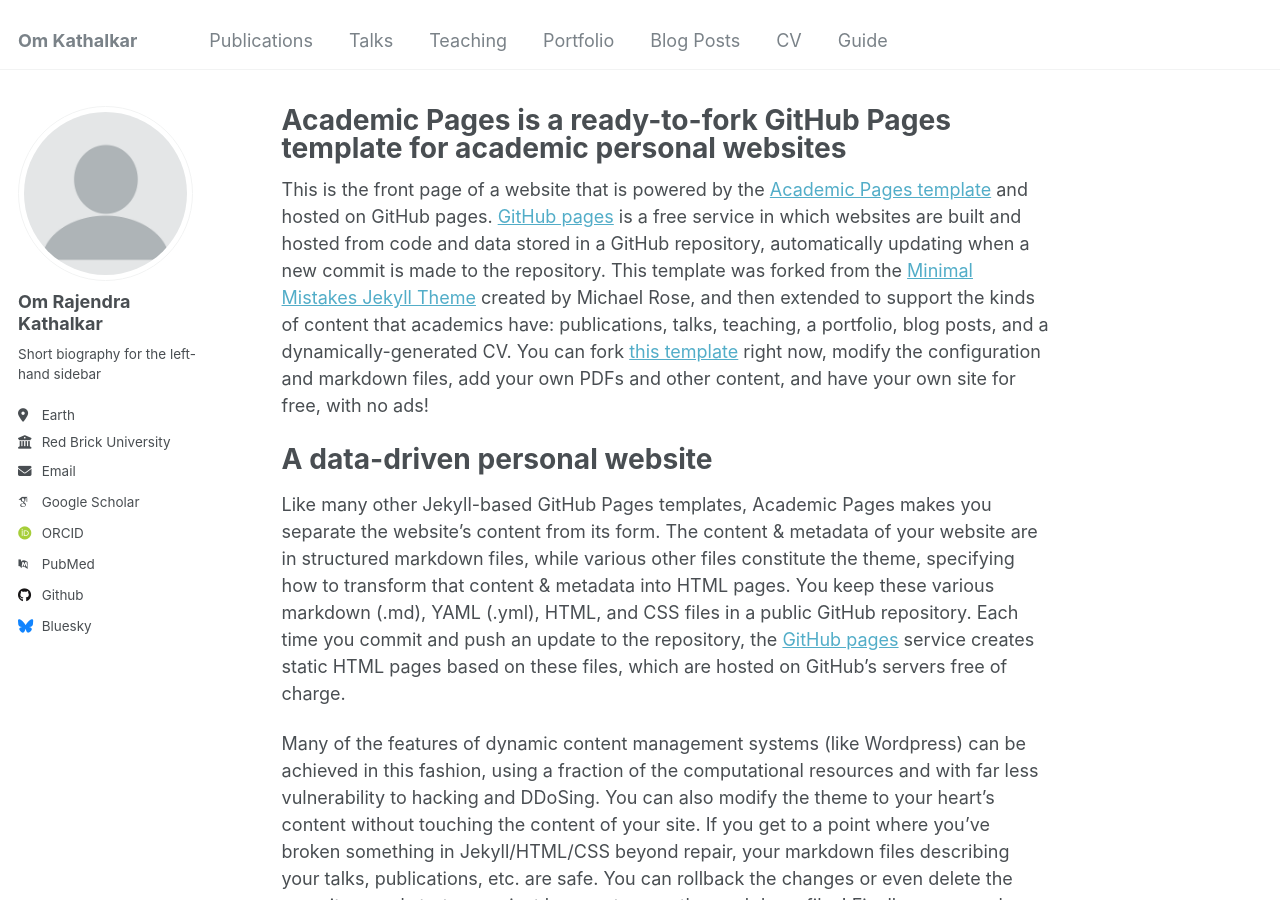
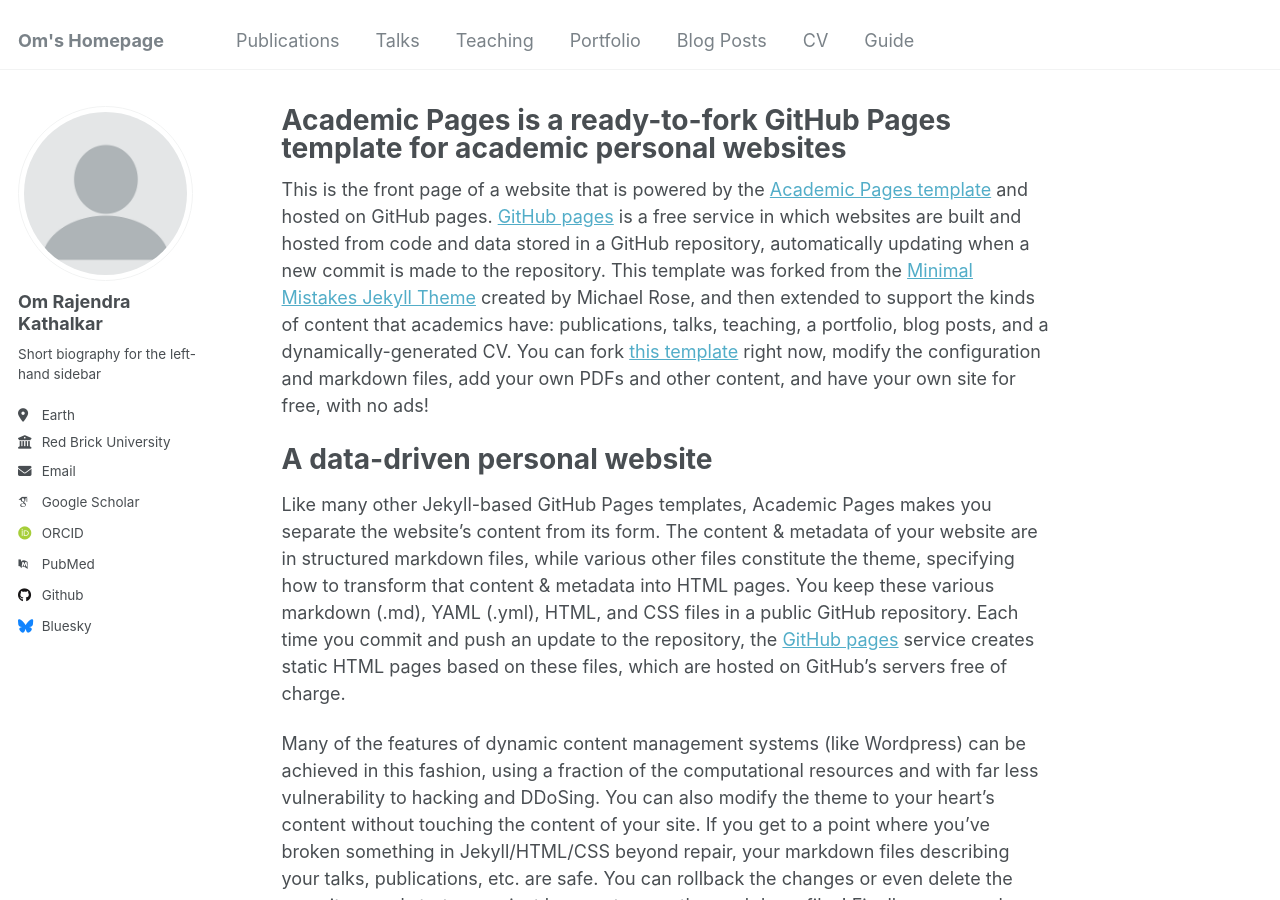
Before and after one commit to omkathalkar/omkathalkar, a Jekyll site: the page built from _pages/about.md, in a window 1280 px wide and 900 px high. Built offline with Jekyll 4.4.1, drawn with Linux system fonts in a browser that asks for light colours; some web fonts are replaced.

Commit message:
Update _config.yml

```diff
--- a/_config.yml
+++ b/_config.yml
@@ -8,11 +8,11 @@
 
 # Basic Site Settings
 locale                   : "en-US"
-title                    : "Om Kathalkar"
+title                    : "Om's Homepage"
 title_separator          : "-"
 name                     : &name "Your Name"
 description              : &description "personal description"
-url                      : https://academicpages.github.io # the base hostname & protocol for your site e.g. "https://mmistakes.github.io"
+url                      : https://omkathalkar.github.io/omkathalkar/ # the base hostname & protocol for your site e.g. "https://mmistakes.github.io"
 baseurl                  : "" # the subpath of your site, e.g. "/blog"
 repository               : "academicpages/academicpages.github.io"
 
```
